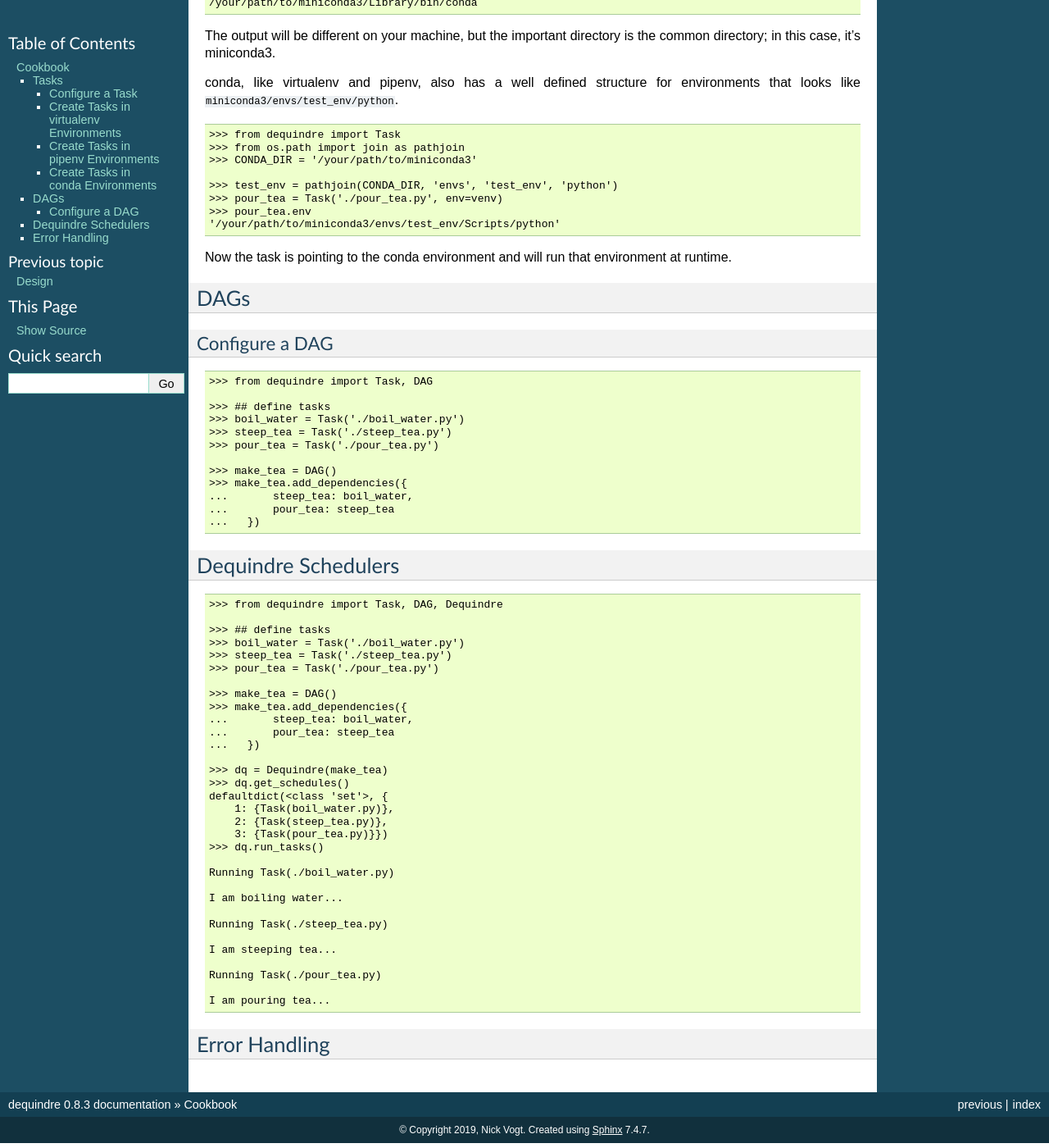
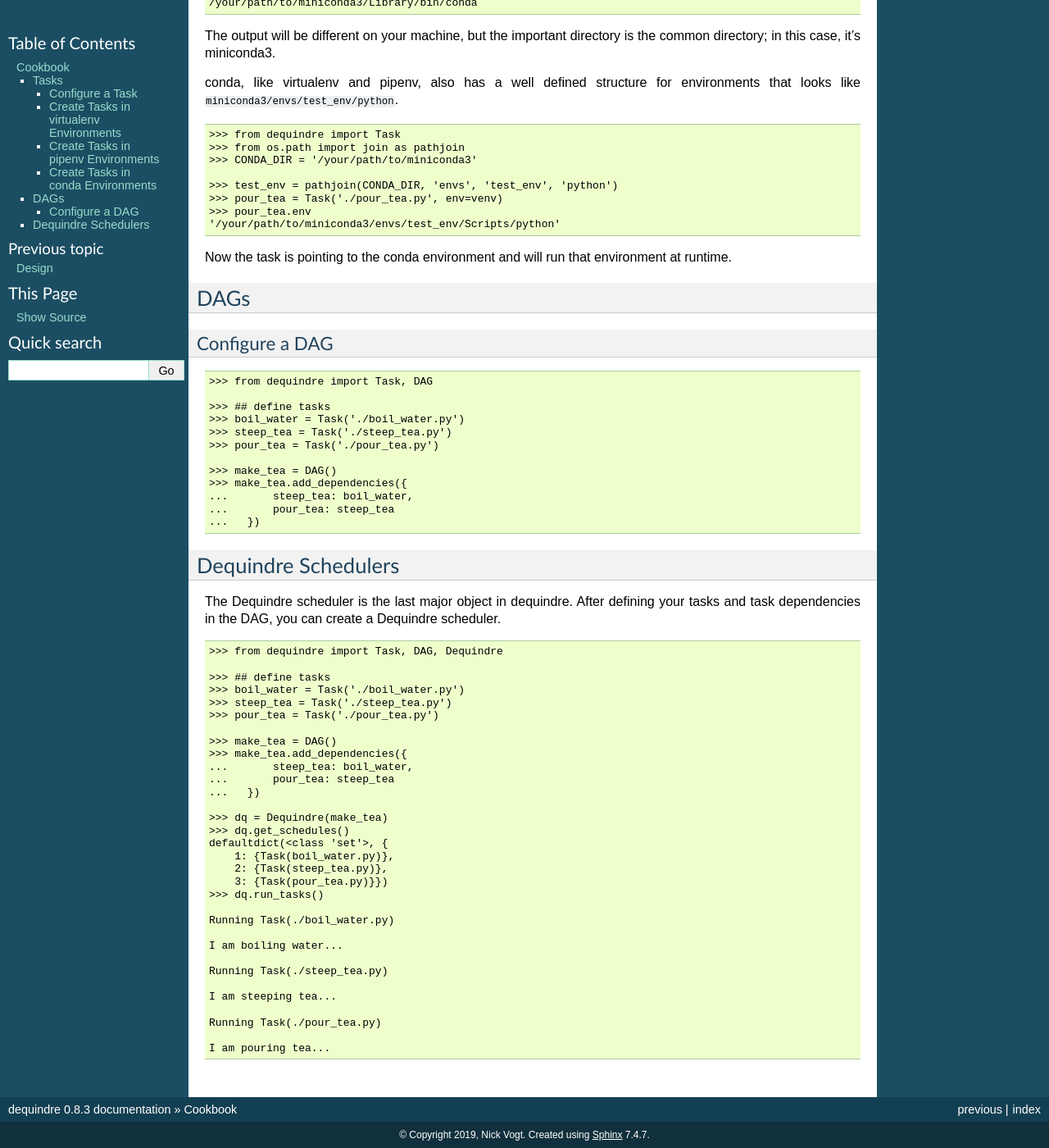
Before and after one commit to vogt4nick/dequindre, a Sphinx documentation site: the page built from docs/source/user-guide/cookbook.md, in a window 1280 px wide and 1400 px high, scrolled down 1758 px. Shown: the whole window at 82% size. Built offline with Sphinx 7.4.7, drawn with Linux system fonts in a browser that asks for light colours; some of the changed text lies outside the part shown.

Commit message:
keep adding docs

````diff
--- a/docs/source/user-guide/cookbook.md
+++ b/docs/source/user-guide/cookbook.md
@@ -15,7 +15,7 @@ print("I am steeping tea...")
 
 ```pour_tea.py
 ## ./pour_tea.py
-print("I am pouring tea...)
+print("I am pouring tea...")
 ```
 
 We also use Git Bash as the terminal. Bash commands work on windows and unix machines unless otherwise stated.
@@ -139,6 +139,8 @@ Now the task is pointing to the conda environment and will run that environment
 
 ## Dequindre Schedulers
 
+The Dequindre scheduler is the last major object in dequindre. After defining your tasks and task dependencies in the DAG, you can create a Dequindre scheduler.
+
 ```config-dequindre
 >>> from dequindre import Task, DAG, Dequindre
 
@@ -173,5 +175,3 @@ Running Task(./pour_tea.py)
 
 I am pouring tea...
 ```
-
-## Error Handling
````
